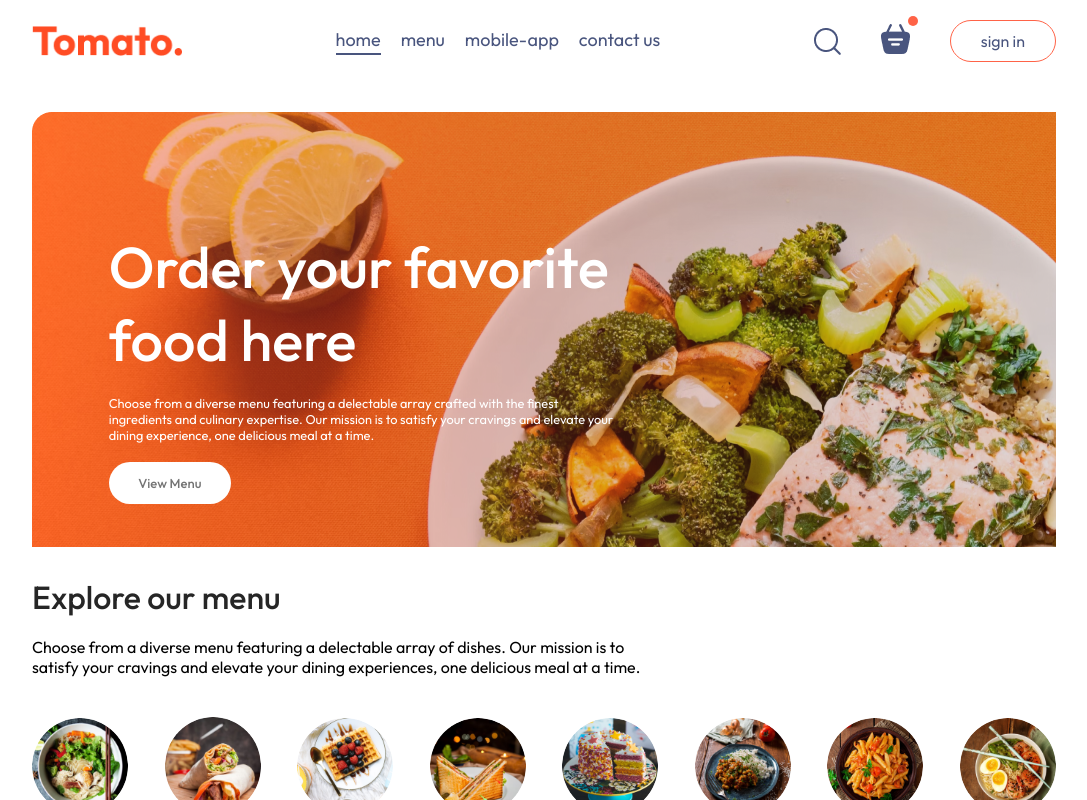
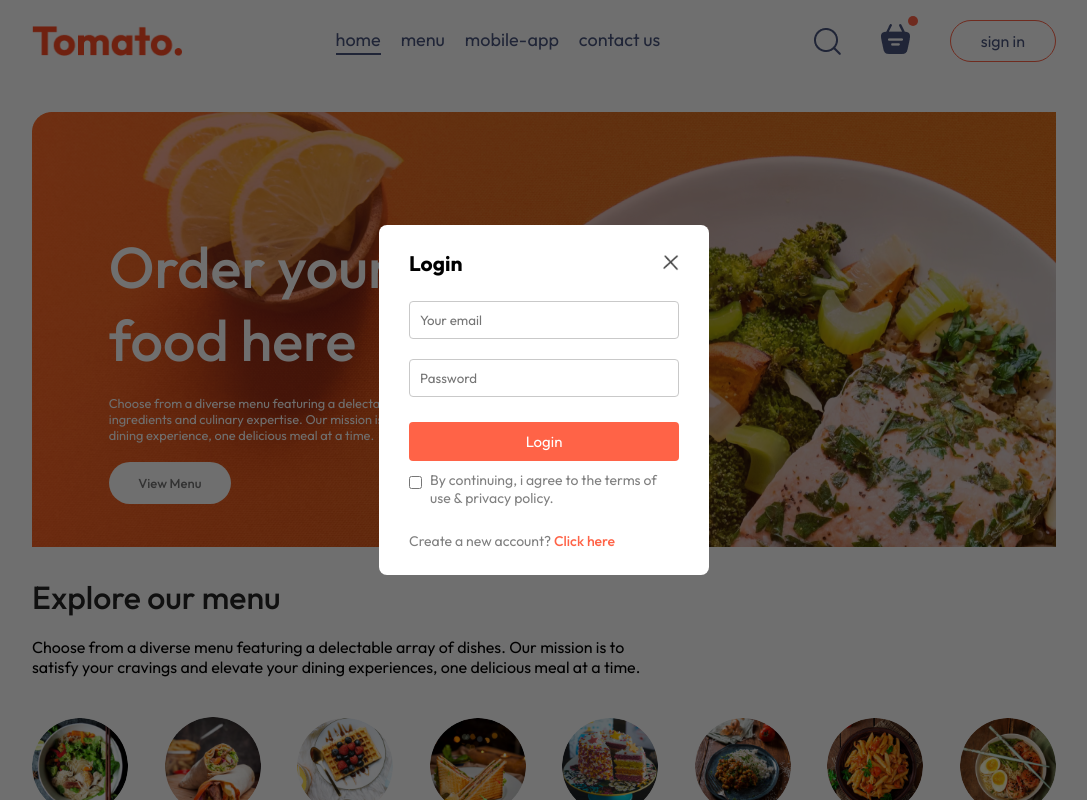
Before and after one commit to mhdmusharraf/Food-Delivery-App, a React (Vite) app in the folder frontend/: page / in a window 1280 px wide. Both pictures are taken after a click on the button "sign in". Shown: the top 800 px of the page, without its empty margins (96-1183 px from the left). Built offline with nearby package versions, Linux system fonts and the light colour scheme.

Commit message:
LoginPopup created and fully functional

```diff
--- a/frontend/src/App.jsx
+++ b/frontend/src/App.jsx
@@ -1,16 +1,19 @@
-import React from "react";
+import React, { useState } from "react";
 import Navbar from "./components/Navbar/Navbar";
 import { Route, Routes } from "react-router-dom";
 import Home from "./pages/Home/Home";
 import Cart from "./pages/Cart/Cart";
 import PlaceOrder from "./pages/PlaceOrder/PlaceOrder";
 import Footer from "./components/Footer/Footer";
+import LoginPopup from "./components/LoginPopup/LoginPopup";
 
 const App = () => {
+  const [showLogin,setShowLogin] = useState(false);
   return (
     <>
+    {showLogin?<LoginPopup setShowLogin={setShowLogin}/>:<></>}
       <div className="app">
-        <Navbar />
+        <Navbar setShowLogin={setShowLogin} />
         <Routes>
           <Route path="/" element={<Home />} />
           <Route path="/cart" element={<Cart />} />
--- /dev/null
+++ b/frontend/src/components/LoginPopup/LoginPopup.css
@@ -0,0 +1,74 @@
+.login-popup {
+  position: absolute;
+  z-index: 1;
+  width: 100%;
+  height: 100%;
+  background-color: #00000090;
+  display: grid;
+}
+
+.login-popup-container {
+  place-self: center;
+  width: max(23vw, 330px);
+  color: #808080;
+  background-color: white;
+  display: flex;
+  flex-direction: column;
+  gap: 25px;
+  padding: 25px 30px;
+  border-radius: 8px;
+  font-size: 14px;
+  animation: fadeIn 0.5s;
+}
+
+.login-popup-title {
+  display: flex;
+  justify-content: space-between;
+  align-items: center;
+  color: black;
+}
+
+.login-popup-title img {
+  width: 16px;
+  cursor: pointer;
+}
+
+.login-popup-inputs {
+  display: flex;
+  flex-direction: column;
+  gap: 20px;
+}
+
+.login-popup-inputs input {
+  outline: none;
+  border: 1px solid #c9c9c9;
+  padding: 10px;
+  border-radius: 4px;
+}
+
+.login-popup-container button {
+  border: none;
+  padding: 10px;
+  border-radius: 4px;
+  color: white;
+  background-color: tomato;
+  font-size: 15px;
+  cursor: pointer;
+}
+
+.login-popup-condition {
+  display: flex;
+  align-items: start;
+  gap: 8px;
+  margin-top: -15px;
+}
+
+.login-popup-condition input {
+  margin-top: 5px;
+}
+
+.login-popup p span {
+  color: tomato;
+  font-weight: 500;
+  cursor: pointer;
+}
--- /dev/null
+++ b/frontend/src/components/LoginPopup/LoginPopup.jsx
@@ -0,0 +1,48 @@
+import React, { useState } from "react";
+import "./LoginPopup.css";
+import { assets } from "../../assets/assets";
+
+const LoginPopup = ({ setShowLogin }) => {
+  const [currState, setCurrState] = useState("Login");
+  return (
+    <div className="login-popup">
+      <form className="login-popup-container">
+        <div className="login-popup-title">
+          <h2>{currState}</h2>
+          <img
+            onClick={() => setShowLogin(false)}
+            src={assets.cross_icon}
+            alt=""
+          />
+        </div>
+        <div className="login-popup-inputs">
+          {currState === "Login" ? (
+            <></>
+          ) : (
+            <input type="text" placeholder="Your name" required />
+          )}
+          <input type="email" placeholder="Your email" required />
+          <input type="password" placeholder="Password" required />
+        </div>
+        <button>{currState === "Sign Up" ? "Create account" : "Login"}</button>
+        <div className="login-popup-condition">
+          <input type="checkbox" required />
+          <p>By continuing, i agree to the terms of use & privacy policy.</p>
+        </div>
+        {currState === "Login" ? (
+          <p>
+            Create a new account?{" "}
+            <span onClick={() => setCurrState("Sign Up")}>Click here</span>
+          </p>
+        ) : (
+          <p>
+            Already have an account?{" "}
+            <span onClick={() => setCurrState("Login")}>Login here</span>
+          </p>
+        )}
+      </form>
+    </div>
+  );
+};
+
+export default LoginPopup;
--- a/frontend/src/components/Navbar/Navbar.jsx
+++ b/frontend/src/components/Navbar/Navbar.jsx
@@ -3,7 +3,7 @@
 import "./Navbar.css";
 import { Link } from "react-router-dom";
 
-const Navbar = () => {
+const Navbar = ({ setShowLogin }) => {
   const [menu, setMenu] = useState("home");
 
   return (
@@ -45,7 +45,7 @@
           <img src={assets.basket_icon} alt="" />
           <div className="dot"></div>
         </div>
-        <button>sign in</button>
+        <button onClick={() => setShowLogin(true)}>sign in</button>
       </div>
     </div>
   );
```
